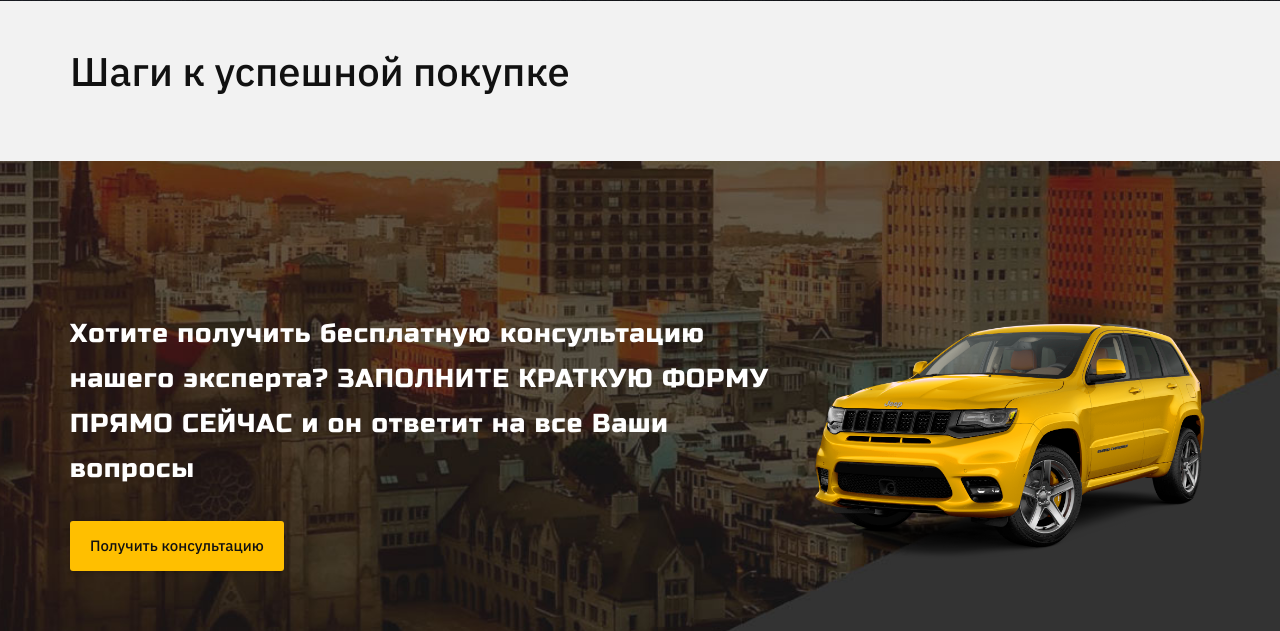
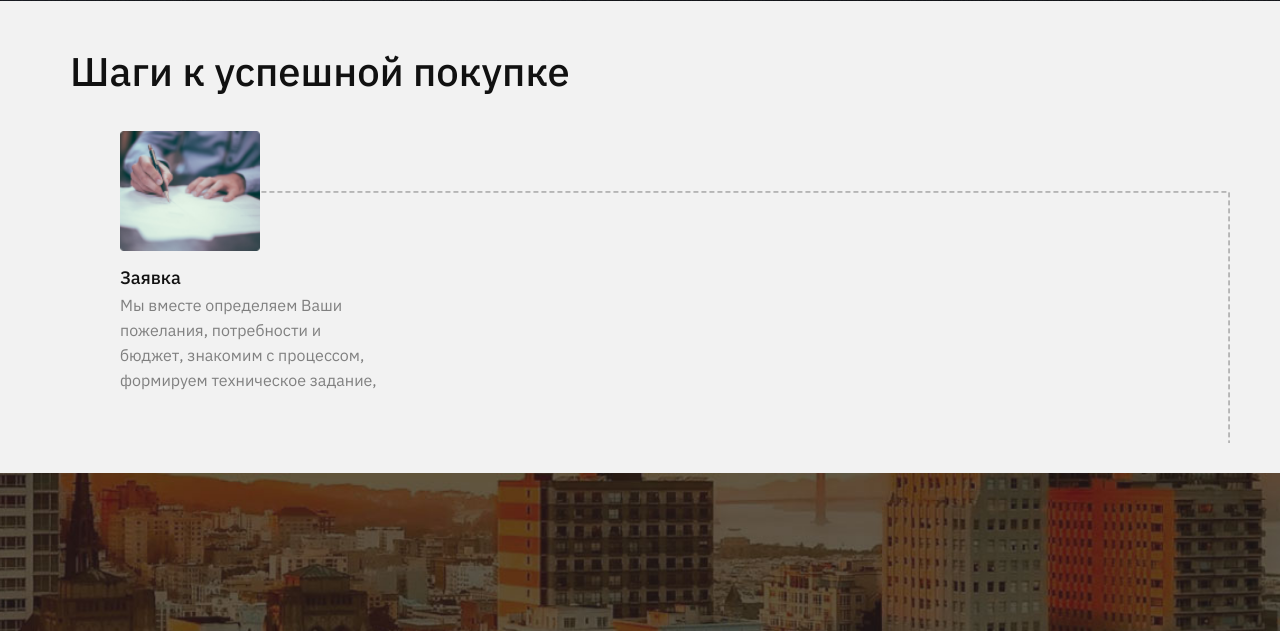
Before and after one commit to kolobangagit/delivery, a Django app: page / in a window 1280 px wide. Shown: the part 4204-4835 px from the top of the page. Run offline with Django 3.2, Linux system fonts and the light colour scheme; some libraries are stand-ins or nearby versions.

Commit message:
fix readmore plugin_1

```diff
--- a/templates/base.html
+++ b/templates/base.html
@@ -427,8 +427,13 @@
         <div class="stage__container">
             <h2 class="stage__caption">Шаги к успешной покупке</h2>
             <div class="stage__blocks adaptive--hide">
+                <div class="stage__item">
+                    <img class="stage__img" src="{% static 'img/helloquence-oqmzwnd3thu-unsplash_1.png' %}" alt="Заявка">
+                    <h3 class="stage__title">Заявка</h3>
+                    <p class="stage__desc" style="max-height: none; height: 100px;" data-readmore="" aria-expanded="false" id="rmjs-1"> Мы вместе определяем Ваши пожелания, потребности и бюджет, знакомим с процессом, формируем техническое задание, фиксируем все в договоре. Очень ВАЖНО правильно посчитать выгодность авто, средняя экономия составляет от 20-50%.</p>
+                </div>
 
-                </div>
+            </div>
         </div>
     </section>
     <section class="quotation" style="background: url({% static 'img/motiv_1.jpg' %}) no-repeat center / cover">
```
